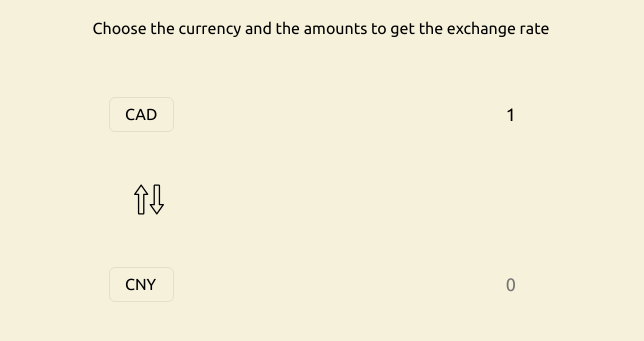
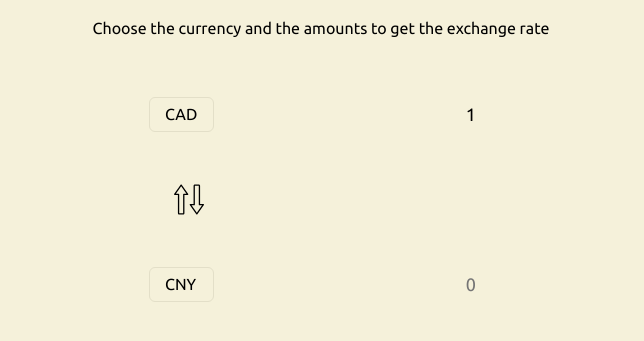
Before and after one commit to YourNeptune/Exchange-Rate-Calculator, a plain HTML site: page index.html in a window 1280 px wide. Shown: the part 357-698 px from the top of the page, without its empty margins (319-963 px from the left). Drawn offline with Linux system fonts and the light colour scheme; no server answers.

Commit message:
update margin

```diff
--- a/style.css
+++ b/style.css
@@ -33,7 +33,7 @@ body > *{
 }
 
 .box > * {
-    margin: 20px 40px;
+    margin: 20px 0px;
 }
 
 #swap_btn{
```
